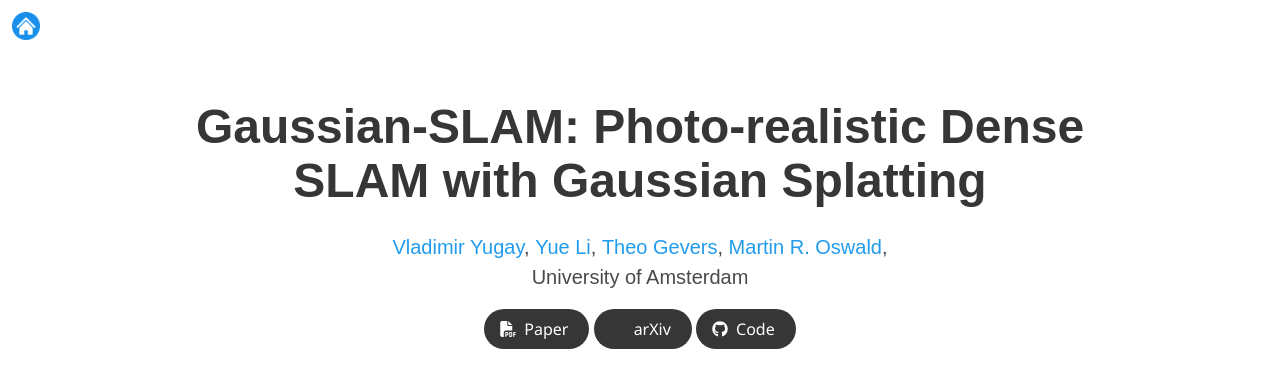
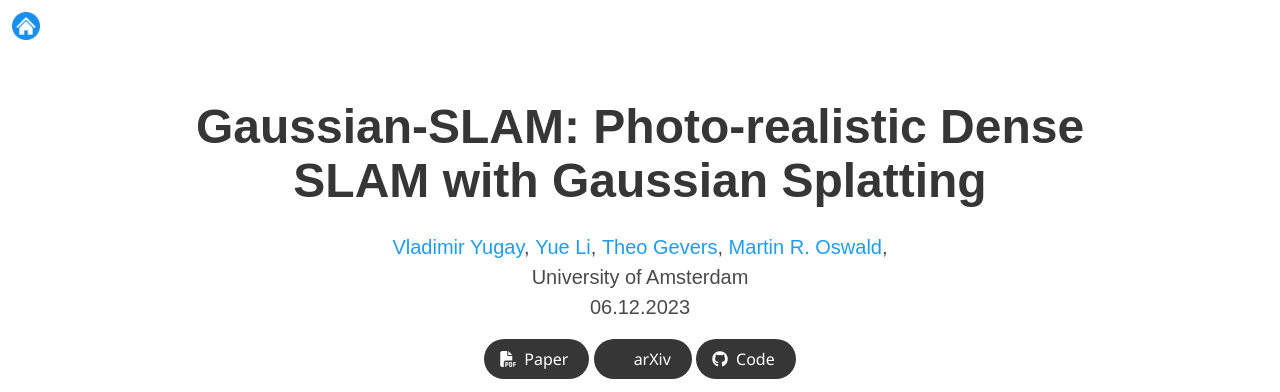
Before and after one commit to VladimirYugay/VladimirYugay.github.io, a plain HTML site: page gaussian_slam/index.html in a window 1280 px wide. Shown: the top 392 px of the page. Drawn offline with Linux system fonts and the light colour scheme; some icons are missing; a web font is replaced by a local one.

Commit message:
Add date

```diff
--- a/gaussian_slam/index.html
+++ b/gaussian_slam/index.html
@@ -64,6 +64,10 @@
 
           <div class="is-size-5 publication-authors">
             <span class="author-block">University of Amsterdam</span>
+          </div>
+
+          <div class="is-size-5 publication-authors">
+            <span class="author-block">06.12.2023</span>
           </div>
 
           <div class="column has-text-centered">
```
